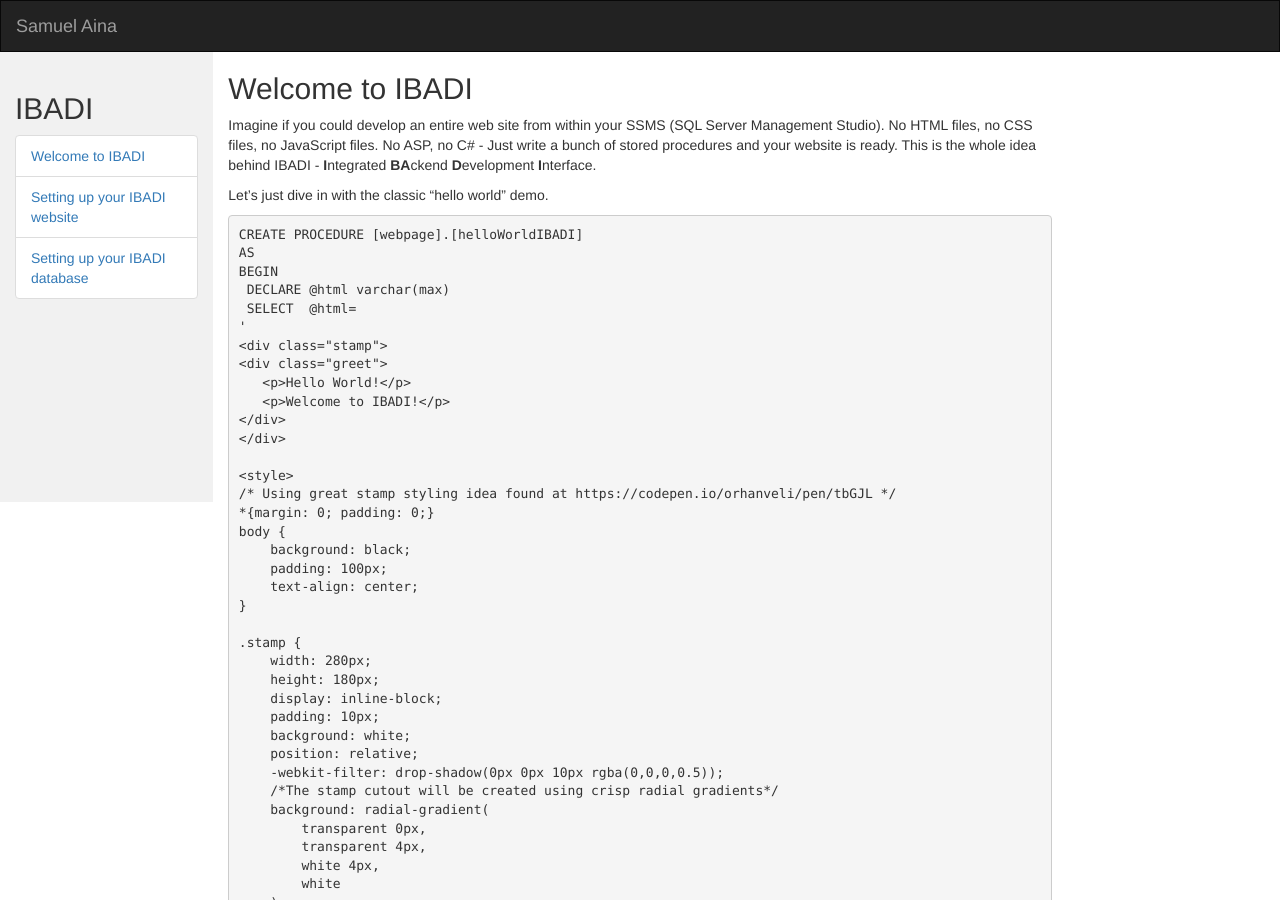
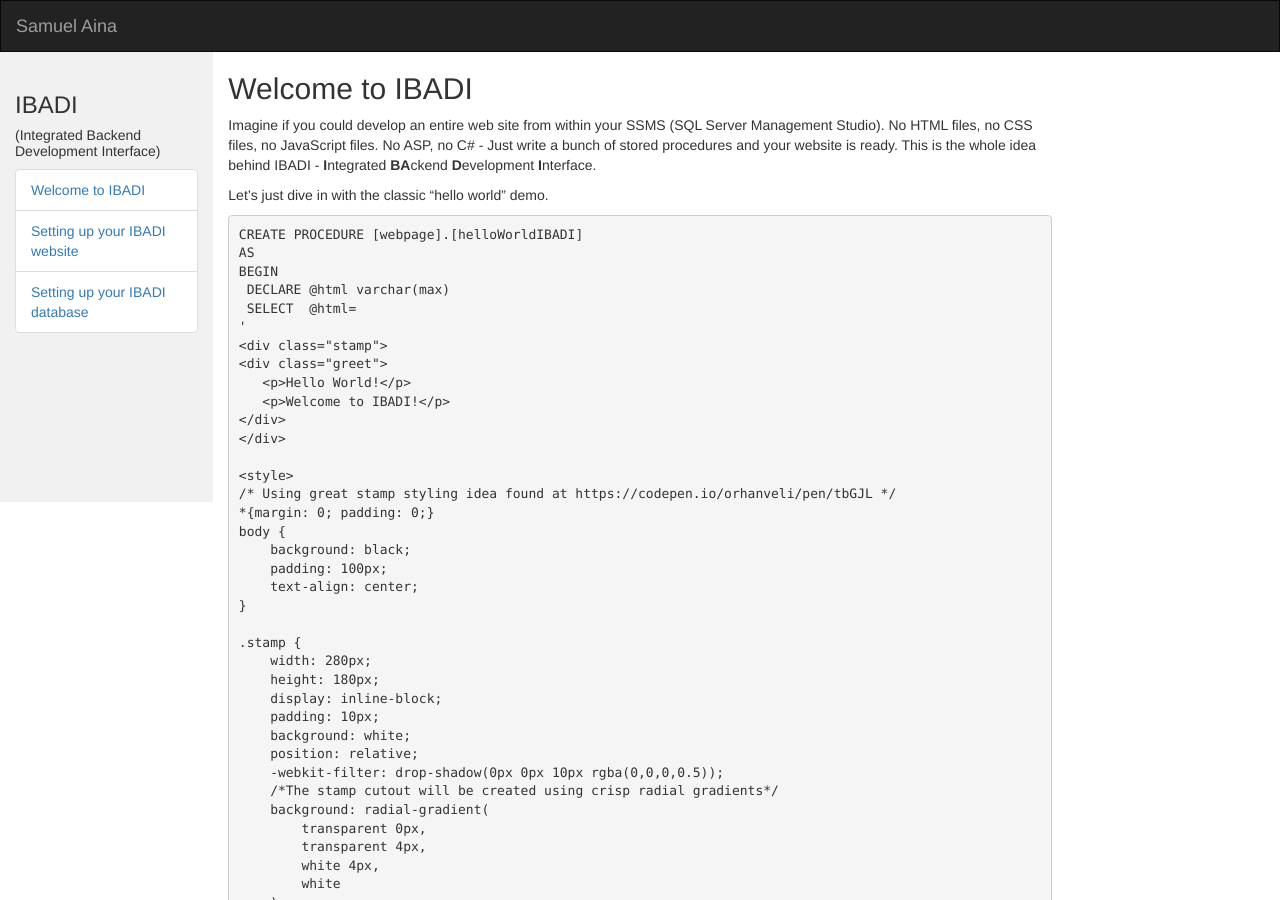
Before and after one commit to SamuelAina/IBADI-DOCS, a Jekyll site: the page built from index.md, in a window 1280 px wide and 900 px high. Built offline with Jekyll 4.4.1, drawn with Linux system fonts in a browser that asks for light colours; our own code applies the rules of GitHub Pages for plain Markdown files.

Commit message:
Update default.html

```diff
--- a/_layouts/default.html
+++ b/_layouts/default.html
@@ -52,7 +52,6 @@ docs:
       }
       .row.content {height:auto;}
     }
-
 	img {
 		max-width: 100%;
 		height: auto;
@@ -74,7 +73,8 @@ docs:
 <div class="container-fluid text-left">
   <div class="row content">
     <div class="col-sm-2 sidenav">
-<h2>{{ layout.docs_list_title }}</h2>
+<h3>{{ layout.docs_list_title }}</h3>
+<h5>(Integrated Backend Development Interface)</h5>
 <ul class="list-group">
    {% for item in layout.docs %}
       <li class="list-group-item"><a href="{{ item.url }}">{{ item.title }}</a></li>
@@ -92,8 +92,5 @@ docs:
   <p>(c) Samuel Aina 2018</p>
       </footer>
     </div>
-
-
-
   </body>
 </html>
```
